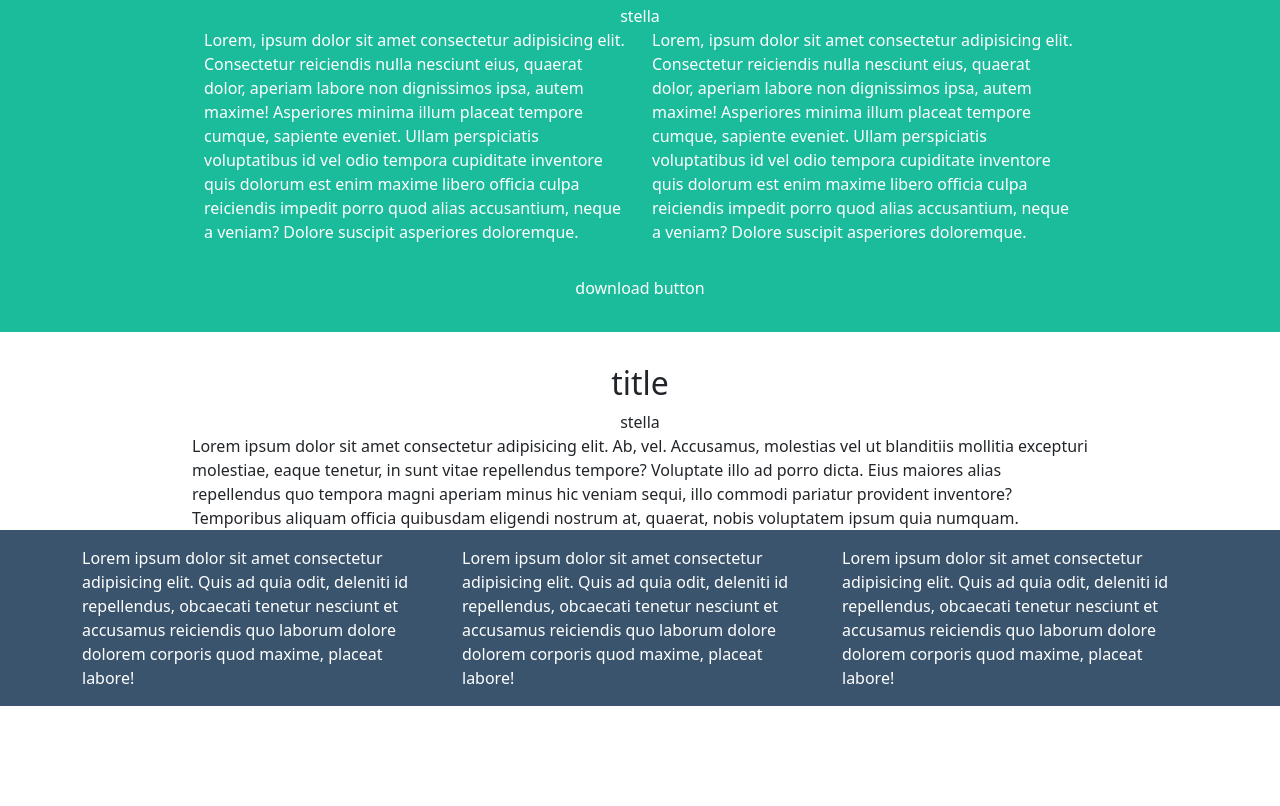
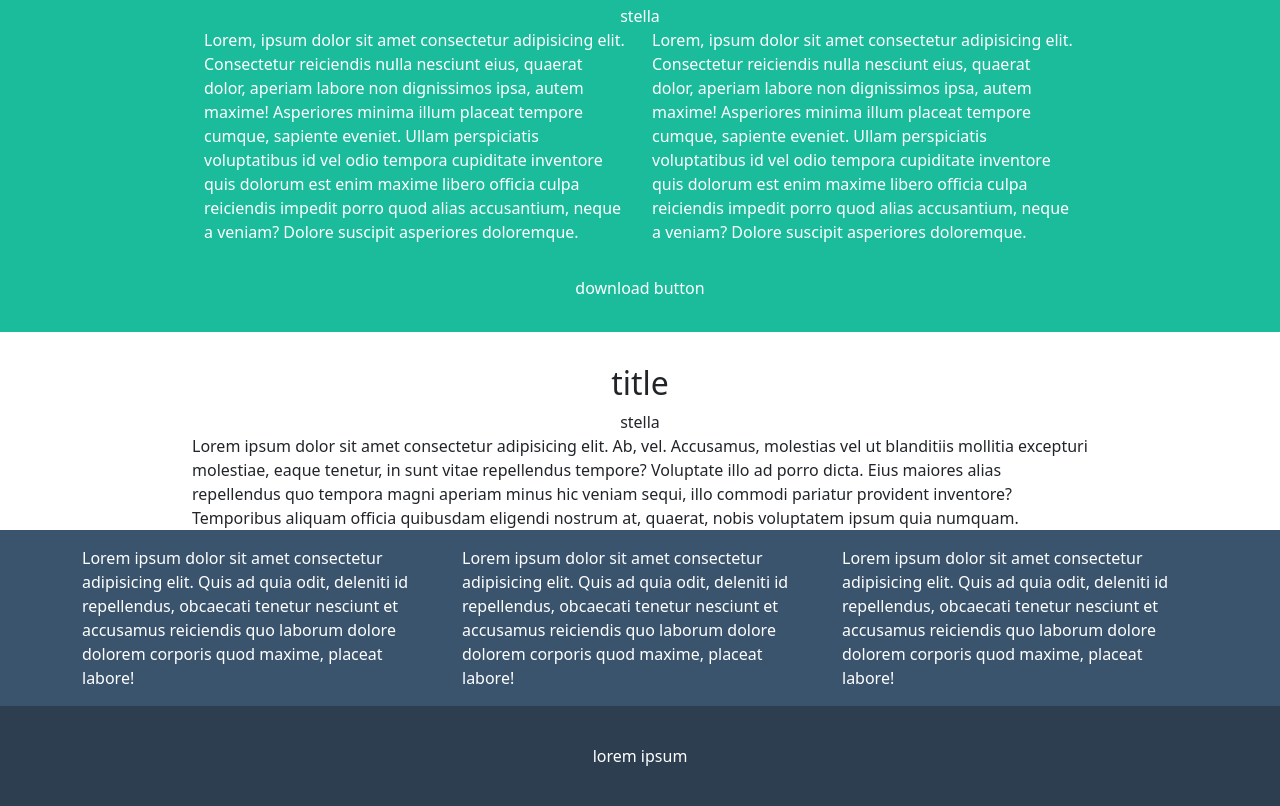
Before and after one commit to JacopoNa/html-css-bootstrap-freelancer, a plain HTML site: page index.html in a window 1280 px wide. Shown: the part 1050-1856 px from the top of the page. Before the commit the page ends 1756 px from the top, so only its background shows below. Drawn offline with nearby package versions, Linux system fonts and the light colour scheme.

Commit message:
footer done

```diff
--- a/css/style.css
+++ b/css/style.css
@@ -83,8 +83,9 @@ h3 {
     margin-bottom: 2rem;
 }
 
-/* fifth-section */
-.fifth-section {
+/* FOOTER */
+/* top-footer */
+.top-footer {
     background-color: #3a546d;
     color: white;
 }
@@ -93,6 +94,15 @@ h3 {
     margin: 1rem 0;
 }
 
+.bottom-footer {
+    height: 100px;
+    background-color: #2c3e50;
+    color: white;
+    display: flex;
+    justify-content: center;
+    align-items: center;
+}
+
 /* md screen */
 @media  screen and (min-width:768px) {
     .ms-small-container {
--- a/index.html
+++ b/index.html
@@ -157,8 +157,12 @@
             </div>
         </section>
 
-        <!-- fifth section -->
-        <section class="fifth-section">
+    </main>
+
+    <!-- footer -->
+    <footer>
+         <!-- top-footer -->
+         <section class="top-footer">
             <div class="container">
                 <div class="row">
                     <div class="col-12 col-md-4">
@@ -182,7 +186,10 @@
             </div>
         </section>
 
+        <section class="bottom-footer">
+            <div>lorem ipsum</div>
+        </section>
+    </footer>
 
-    </main>
 </body>
 </html>
```
